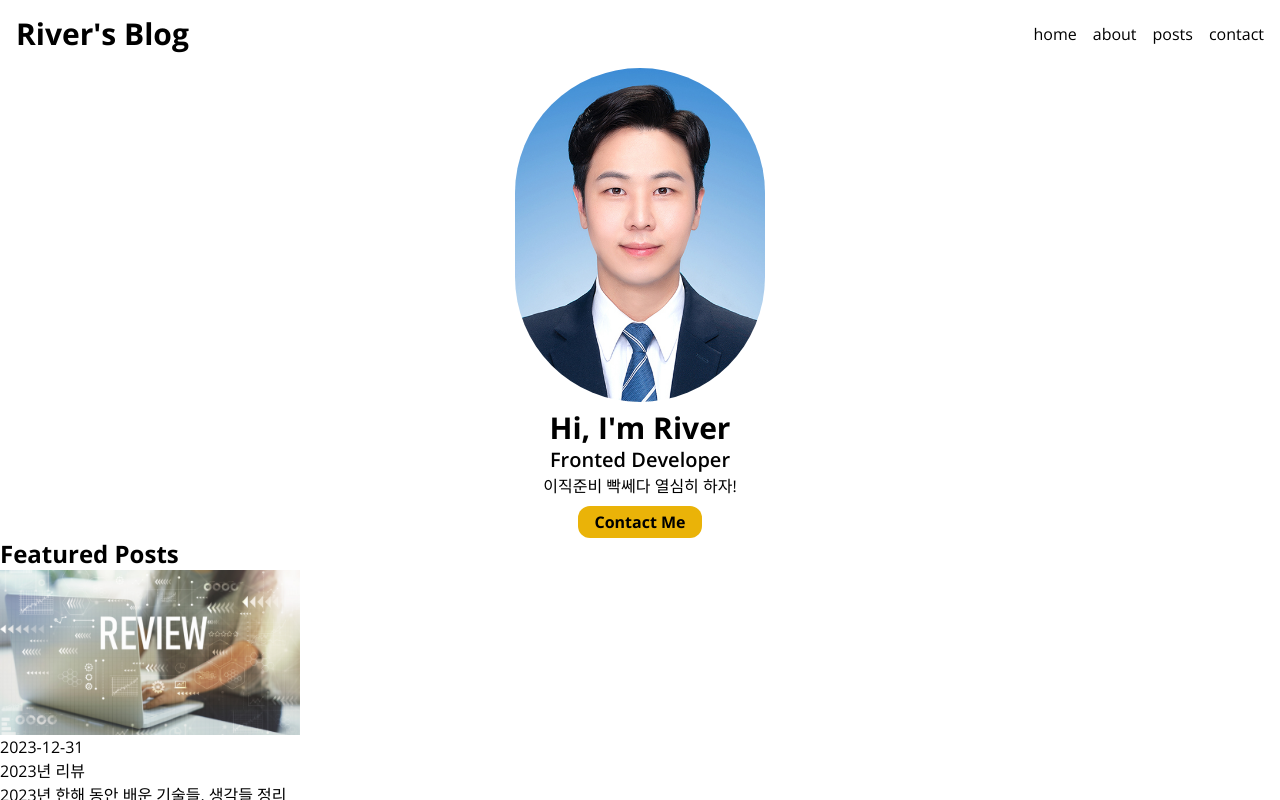
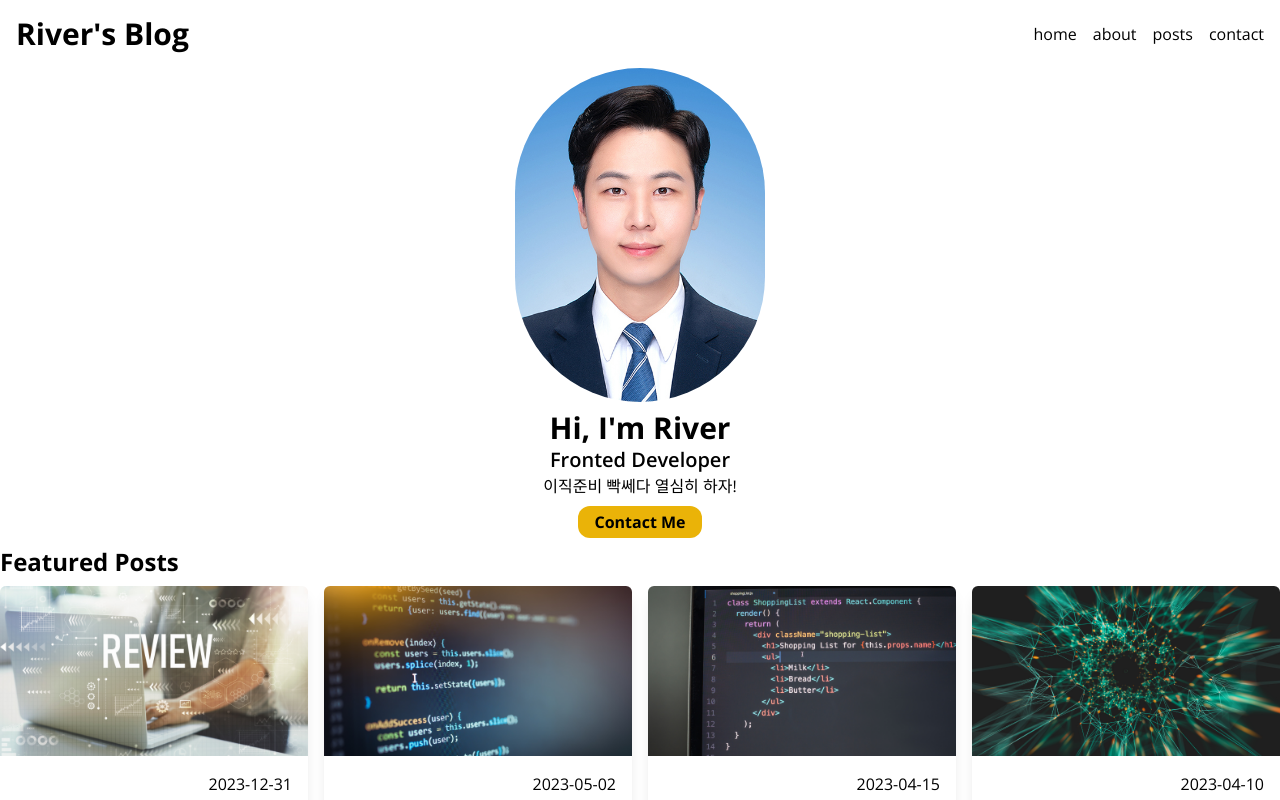
Before and after one commit to Seokho0120/blog-project, a Next.js app: page / in a window 1280 px wide. Built offline with nearby package versions, Linux system fonts and the light colour scheme.

Commit message:
🎨 Featured post 스타일링

```diff
--- a/src/components/FeaturedPosts.tsx
+++ b/src/components/FeaturedPosts.tsx
@@ -8,7 +8,7 @@
 
   return (
     <section>
-      <h2 className='text-2xl font-bold'>Featured Posts</h2>
+      <h2 className='text-2xl font-bold my-2'>Featured Posts</h2>
       <PostsGrid posts={posts} />
     </section>
   );
--- a/src/components/PostCard.tsx
+++ b/src/components/PostCard.tsx
@@ -10,18 +10,23 @@
 }: Props) {
   return (
     <Link href={`/post/${path}`}>
+      <article className='rounded-md overflow-hidden shadow-lg'>
         <Image
+          className='w-full'
           src={`/images/posts/${path}.png`}
           alt={title}
           width={300}
           height={200}
         />
-      <div>
-        <time>{date.toString()}</time>
-        <h3>{title}</h3>
-        <p>{description}</p>
-        <span>{category}</span>
+        <div className='flex flex-col items-center p-4'>
+          <time className='self-end'>{date.toString()}</time>
+          <h3 className='text-lg font-bold'>{title}</h3>
+          <p className='w-full truncate text-center'>{description}</p>
+          <span className='text-sm rounded-lg bg-green-100 px-2 my-2'>
+            {category}
+          </span>
         </div>
+      </article>
     </Link>
   );
 }
--- a/src/components/PostsGrid.tsx
+++ b/src/components/PostsGrid.tsx
@@ -6,7 +6,7 @@
 
 export default function PostsGrid({ posts }: Props) {
   return (
-    <ul>
+    <ul className='grid gap-4 grid-cols-1 sm:grid-cols-2 md:grid-cols-3 lg:grid-cols-4'>
       {posts.map((post) => (
         <li key={post.path}>
           <PostCard post={post} />
```
Lines whose indentation alone changed are shown as unchanged.
